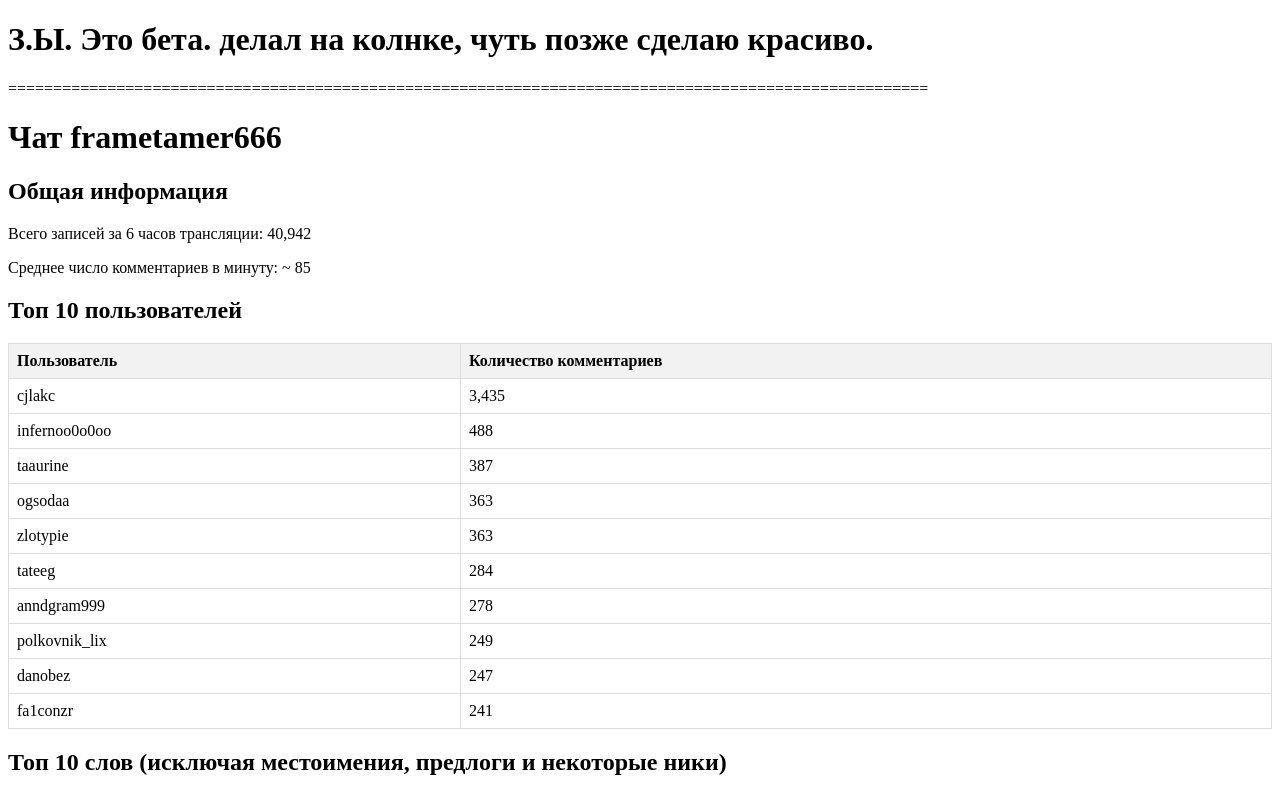
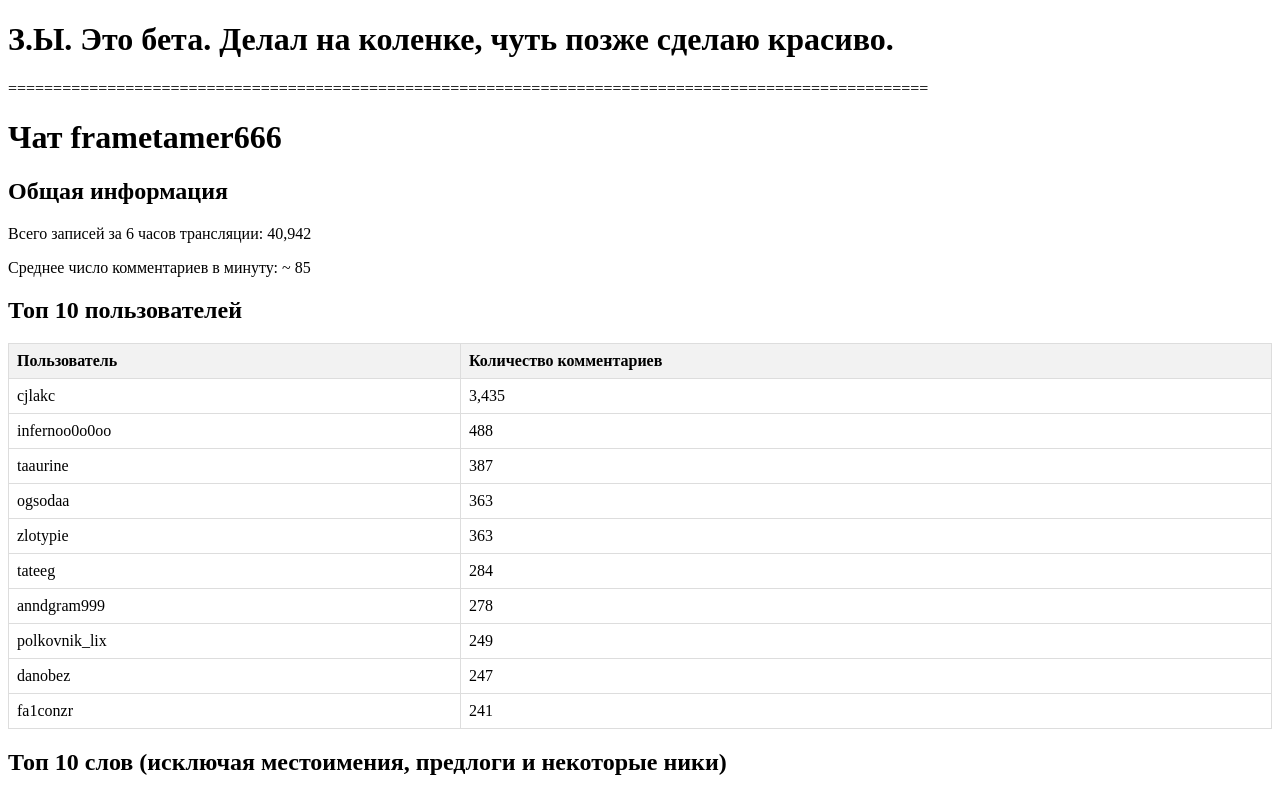
Before and after one commit to TygaX/frametamer666, a plain HTML site: page index.html in a window 1280 px wide. Shown: the top 794 px of the page. Drawn offline with Linux system fonts and the light colour scheme.

Commit message:
Update index.html

```diff
--- a/index.html
+++ b/index.html
@@ -20,7 +20,7 @@
     </style>
 </head>
 <body>
- <h1>З.Ы. Это бета. делал на колнке, чуть позже сделаю красиво.</h1>
+ <h1>З.Ы. Это бета. Делал на коленке, чуть позже сделаю красиво.</h1>
     ======================================================================================================
     <h1>Чат frametamer666</h1>
 
```
